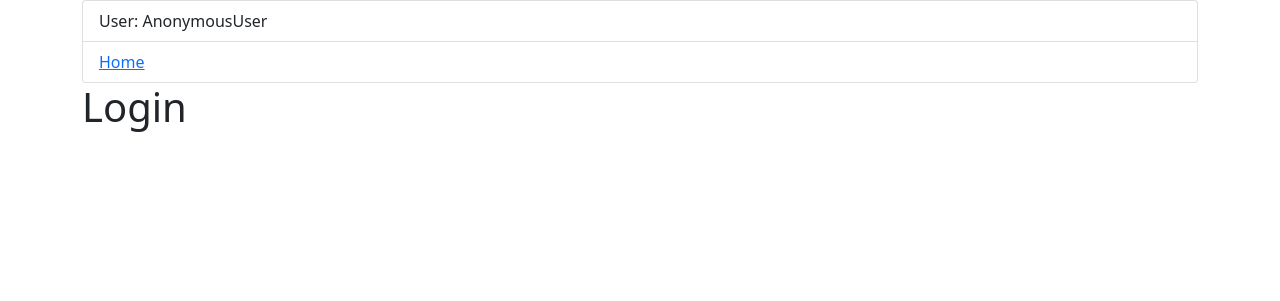
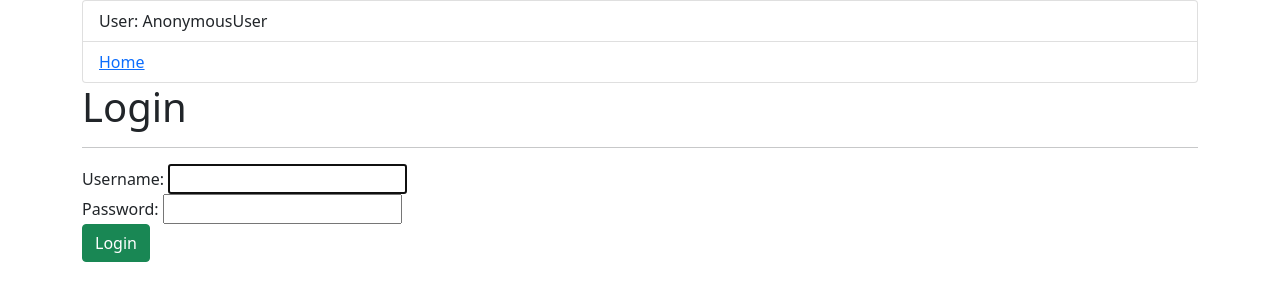
Before and after one commit to mykytatishkin/discord-django-auth, a Django app: page /users/login/ in a window 1280 px wide. Shown: the top 301 px of the page. Run offline with Django 5.2, Linux system fonts and the light colour scheme.

```diff
--- a/templates/registration/login.html
+++ b/templates/registration/login.html
@@ -2,4 +2,15 @@
 
 {% block content %}
     <h1>Login</h1>
+    <hr>
+
+    {% if form.errors %}
+        <p>{{ form.errors.error }}</p>
+    {% endif %}
+
+    <form action="{% url 'login' %}" method="post">
+    {{ form }}
+    {% csrf_token %}
+    <button type="submit" class="btn btn-success">Login</button>
+    </form>
 {% endblock %}
```
Also changed, not shown: db.sqlite3.
